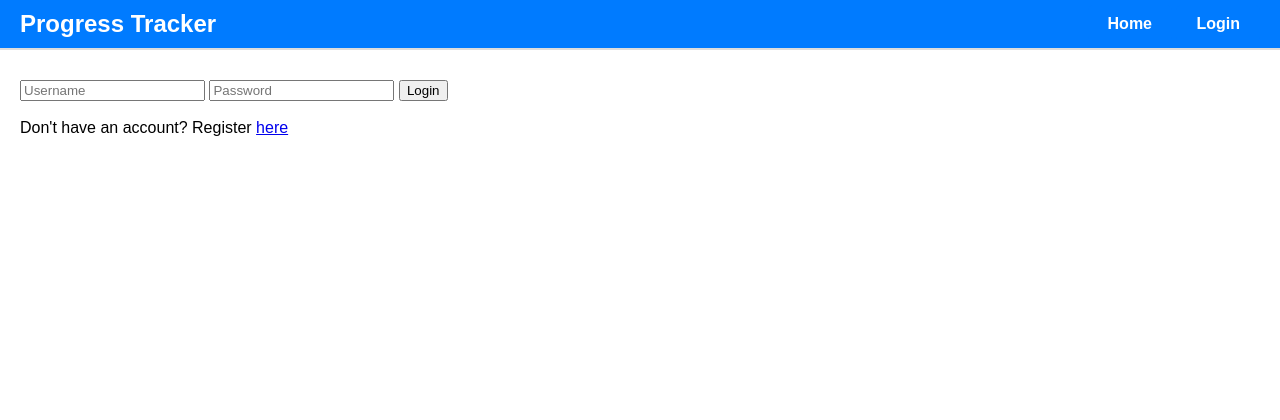
After one commit to blakeridgway/progress_tracker, a Flask app: page /login in a window 1280 px wide. The commit adds this page. Shown: the top 420 px of the page. Run offline with Flask 3, Linux system fonts and the light colour scheme.

Commit message:
(feat): Working on user auth

```diff
--- a/requirements.txt
+++ b/requirements.txt
@@ -1,2 +1,5 @@
 Flask
 Flask-SQLAlchemy
+flask-bcrypt
+flask-login
+flask_migrate
--- a/server.py
+++ b/server.py
@@ -1,6 +1,8 @@
 from flask import Flask, render_template, request, redirect, url_for
+from flask_login import LoginManager, login_user, login_required, logout_user, current_user
 from models.task import Task
 from models.month import Month
+from models.user import User
 from database import db
 
 app = Flask(__name__)
@@ -10,6 +12,14 @@ app.config['SQLALCHEMY_TRACK_MODIFICATIONS'] = False
 
 db.init_app(app)
 
+login_manager = LoginManager()
+login_manager.init_app(app)
+login_manager.login_view = "login"
+
+@login_manager.user_loader
+def load_user(user_id):
+    return User.query.get(int(user_id))
+
 with app.app_context():
     db.create_all()
 
@@ -17,6 +27,50 @@ with app.app_context():
 def index():
     months = Month.query.all()
     return render_template("index.html", months=months)
+
+@app.route('/register', methods=['GET', 'POST'])
+def register():
+    if request.method == 'POST':
+        email = request.form['email']
+        username = request.form['username']
+        password = request.form['password']
+        if User.query.filter_by(username=username).first():
+            flash('Username already exists!')
+            return redirect(url_for('register'))
+
+        new_user = User(username=username)
+        new_user.set_password(password)
+        db.session.add(new_user)
+        db.session.commit()
+        flash('Registration successful! Please log in.')
+        return redirect(url_for('login'))
+
+    return render_template('register.html')
+
+@app.route('/login', methods=['GET', 'POST'])
+def login():
+    if request.method == 'POST':
+        email = request.form['email']
+        username = request.form['username']
+        password = request.form['password']
+        user = User.query.filter_by(username=username).first()
+
+        if user and user.check_password(password):
+            login_user(user)
+            flash('Logged in successfully!')
+            return redirect(url_for('index'))
+        else:
+            flash('Invalid username or password.')
+            return redirect(url_for('login'))
+
+    return render_template('login.html')
+
+@app.route('/logout')
+@login_required
+def logout():
+    logout_user()
+    flash('Logged out successfully!')
+    return redirect(url_for('login'))
 
 @app.route("/month/", methods=["POST"])
 def redirect_to_month():
--- a/templates/base.html
+++ b/templates/base.html
@@ -11,7 +11,7 @@
         <h1><a class='no-deco' href="/">Progress Tracker</a></h1>
         <nav>
             <a href="/">Home</a>
-            <a href="#">Login</a>
+            <a href="/login">Login</a>
         </nav>
     </header>
     <main>
--- /dev/null
+++ b/templates/login.html
@@ -0,0 +1,13 @@
+{% extends "base.html" %}
+
+{% block content %}
+<form action="{{ url_for('login') }}" method="POST">
+    <input type="text" name="username" placeholder="Username" required>
+    <input type="password" name="password" placeholder="Password" required>
+    <button type="submit">Login</button>
+</form>
+
+<br>
+
+Don't have an account? Register <a href="/register">here</a>
+{% endblock %}
```
Also changed, not shown: models/user.py (added, +19 -0 lines), templates/register.html (added, +10 -0 lines).
